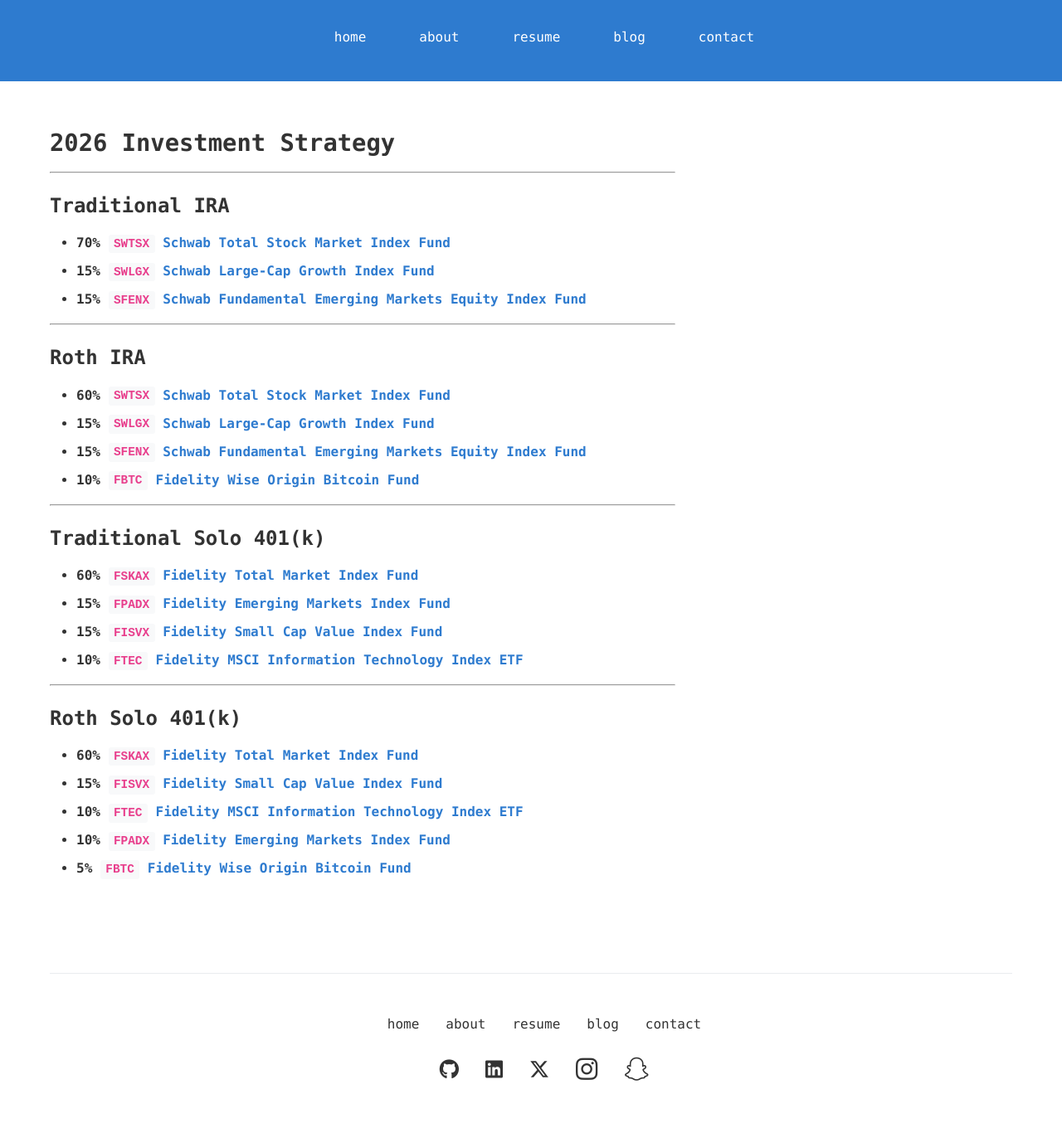
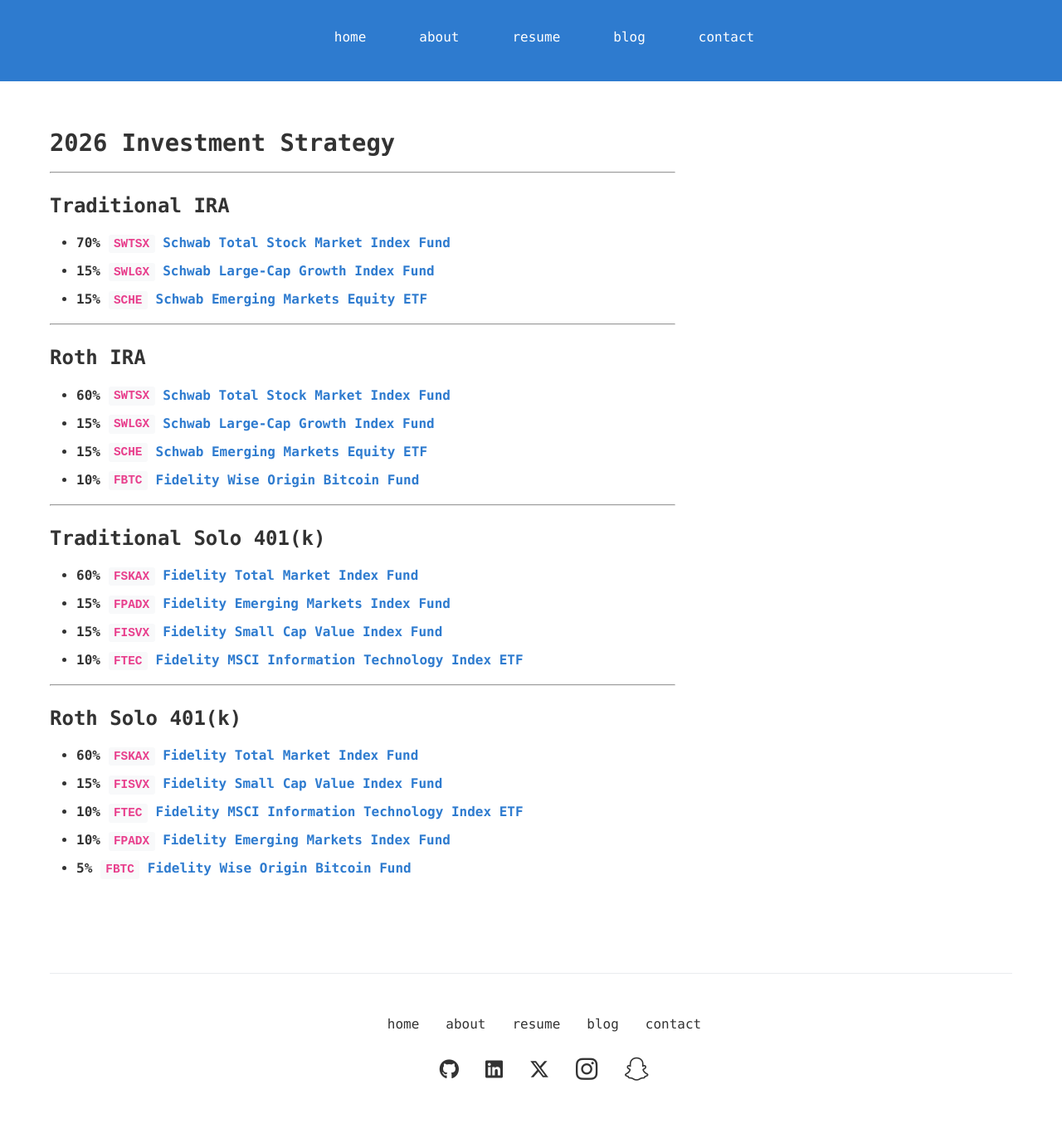
Before and after one commit to jmwoo/jmwoo.github.io, a Jekyll site: the page built from invest.md, in a window 1280 px wide. Shown: the whole page at 83% size. Built offline with Jekyll 4.4.1, drawn with Linux system fonts in a browser that asks for light colours; our own code applies the rules of GitHub Pages for plain Markdown files.

Commit message:
sfenx -> sche

```diff
--- a/invest.md
+++ b/invest.md
@@ -5,14 +5,14 @@
 
 - **70% [`SWTSX` Schwab Total Stock Market Index Fund](https://www.schwabassetmanagement.com/products/swtsx)**
 - **15% [`SWLGX` Schwab Large-Cap Growth Index Fund](https://www.schwabassetmanagement.com/products/swlgx)**
-- **15% [`SFENX` Schwab Fundamental Emerging Markets Equity Index Fund](https://www.schwabassetmanagement.com/products/sfenx)**
+- **15% [`SCHE` Schwab Emerging Markets Equity ETF](https://www.schwabassetmanagement.com/products/sche)**
 
 ---
 ## Roth IRA
 
 - **60% [`SWTSX` Schwab Total Stock Market Index Fund](https://www.schwabassetmanagement.com/products/swtsx)**
 - **15% [`SWLGX` Schwab Large-Cap Growth Index Fund](https://www.schwabassetmanagement.com/products/swlgx)**
-- **15% [`SFENX` Schwab Fundamental Emerging Markets Equity Index Fund](https://www.schwabassetmanagement.com/products/sfenx)**
+- **15% [`SCHE` Schwab Emerging Markets Equity ETF](https://www.schwabassetmanagement.com/products/sche)**
 - **10% [`FBTC` Fidelity Wise Origin Bitcoin Fund](https://digital.fidelity.com/prgw/digital/research/quote/dashboard/summary?symbol=FBTC)**
 
 ---
```
